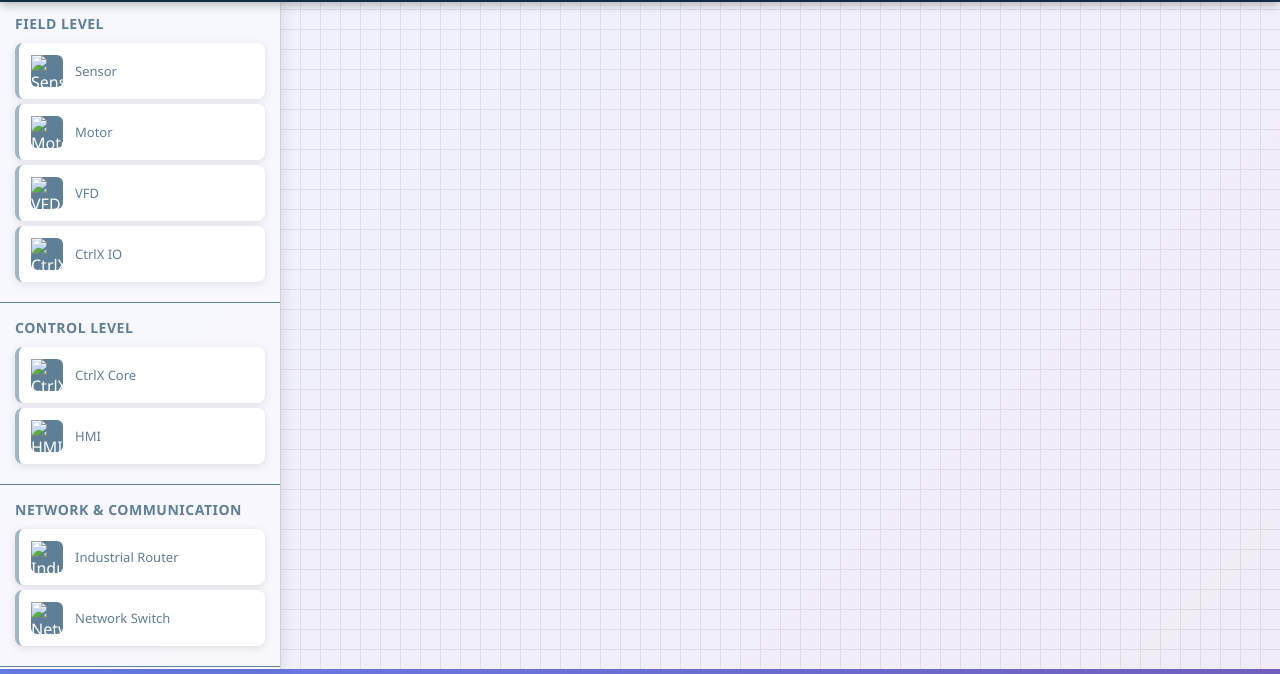
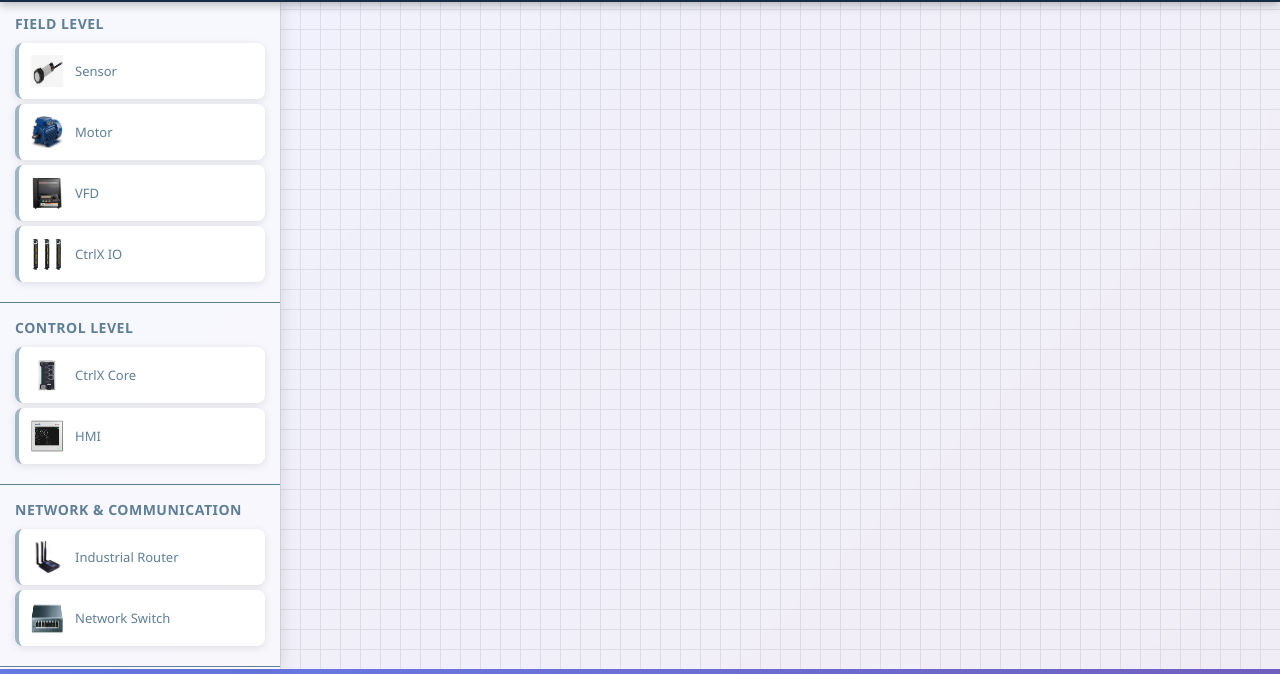
Before and after one commit to Glennimmanuell/cbm, a plain HTML site: page index.html in a window 1280 px wide. Shown: the part 131-805 px from the top of the page. Drawn offline with Linux system fonts and the light colour scheme; the site is published under a folder, as on GitHub Pages, so addresses that start at the root find nothing; a script that the page names is missing.

Commit message:
second commit

```diff
--- a/index.html
+++ b/index.html
@@ -9,7 +9,7 @@
     <!-- Navigation Header -->
     <div id="mainHeader" class="main-header">
         <div class="logo">
-            <img src="/bosch-rexroth.jpg"
+            <img src="bosch-rexroth.jpg"
                  style="height:40px; vertical-align:middle; margin-right:8px;">
             Bosch Rexroth Industrial Suite
         </div>
@@ -38,32 +38,32 @@
         <div id="sidebar">
             <div class="component-category">
                 <div class="category-title">Field Level</div>
-                <div class="component-item" draggable="true" data-type="Sensor" data-icon="/sensor.png">
-                    <div class="component-icon"><img src="/sensor.png" alt="Sensor" style="width: 32px; height: 32px;"></div>
+                <div class="component-item" draggable="true" data-type="Sensor" data-icon="sensor.png">
+                    <div class="component-icon"><img src="sensor.png" alt="Sensor" style="width: 32px; height: 32px;"></div>
                     <div class="component-name">Sensor</div>
                 </div>
-                <div class="component-item" draggable="true" data-type="Motor" data-icon="/electric-motor.png">
-                    <div class="component-icon"><img src="/electric-motor.png" alt="Motor" style="width: 32px; height: 32px;"></div>
+                <div class="component-item" draggable="true" data-type="Motor" data-icon="electric-motor.png">
+                    <div class="component-icon"><img src="electric-motor.png" alt="Motor" style="width: 32px; height: 32px;"></div>
                     <div class="component-name">Motor</div>
                 </div>
-                <div class="component-item" draggable="true" data-type="VFD" data-icon="/ctrlx-efc.png">
-                    <div class="component-icon"><img src="/ctrlx-efc.png" alt="VFD" style="width: 32px; height: 32px;"></div>
+                <div class="component-item" draggable="true" data-type="VFD" data-icon="ctrlx-efc.png">
+                    <div class="component-icon"><img src="ctrlx-efc.png" alt="VFD" style="width: 32px; height: 32px;"></div>
                     <div class="component-name">VFD</div>
                 </div>
-                <div class="component-item" draggable="true" data-type="CtrlX IO" data-icon="/ctrlx-io.png">
-                    <div class="component-icon"><img src="/ctrlx-io.png" alt="CtrlX IO" style="width: 32px; height: 32px;"></div>
+                <div class="component-item" draggable="true" data-type="CtrlX IO" data-icon="ctrlx-io.png">
+                    <div class="component-icon"><img src="ctrlx-io.png" alt="CtrlX IO" style="width: 32px; height: 32px;"></div>
                     <div class="component-name">CtrlX IO</div>
                 </div>
             </div>
 
             <div class="component-category">
                 <div class="category-title">Control Level</div>
-                <div class="component-item" draggable="true" data-type="CtrlX Core" data-icon="/ctrlx-core.png">
-                    <div class="component-icon"><img src="/ctrlx-core.png" alt="CtrlX Core" style="width: 32px; height: 32px;"></div>
+                <div class="component-item" draggable="true" data-type="CtrlX Core" data-icon="ctrlx-core.png">
+                    <div class="component-icon"><img src="ctrlx-core.png" alt="CtrlX Core" style="width: 32px; height: 32px;"></div>
                     <div class="component-name">CtrlX Core</div>
                 </div>
-                <div class="component-item" draggable="true" data-type="HMI" data-icon="/ctrlx-hmi.png">
-                    <div class="component-icon"><img src="/ctrlx-hmi.png" alt="HMI" style="width: 32px; height: 32px;"></div>
+                <div class="component-item" draggable="true" data-type="HMI" data-icon="ctrlx-hmi.png">
+                    <div class="component-icon"><img src="ctrlx-hmi.png" alt="HMI" style="width: 32px; height: 32px;"></div>
                     <div class="component-name">HMI</div>
                 </div>
             </div>
@@ -71,11 +71,11 @@
             <div class="component-category">
                 <div class="category-title">Network & Communication</div>
                 <div class="component-item" draggable="true" data-type="Industrial Router" data-icon="/industrial-router.png">
-                    <div class="component-icon"><img src="/industrial-router.png" alt="Industrial Router" style="width: 32px; height: 32px;"></div>
+                    <div class="component-icon"><img src="industrial-router.png" alt="Industrial Router" style="width: 32px; height: 32px;"></div>
                     <div class="component-name">Industrial Router</div>
                 </div>
                 <div class="component-item" draggable="true" data-type="Network Switch" data-icon="/network-switch.png">
-                    <div class="component-icon"><img src="/network-switch.png" alt="Network Switch" style="width: 32px; height: 32px;"></div>
+                    <div class="component-icon"><img src="network-switch.png" alt="Network Switch" style="width: 32px; height: 32px;"></div>
                     <div class="component-name">Network Switch</div>
                 </div>
             </div>
```
